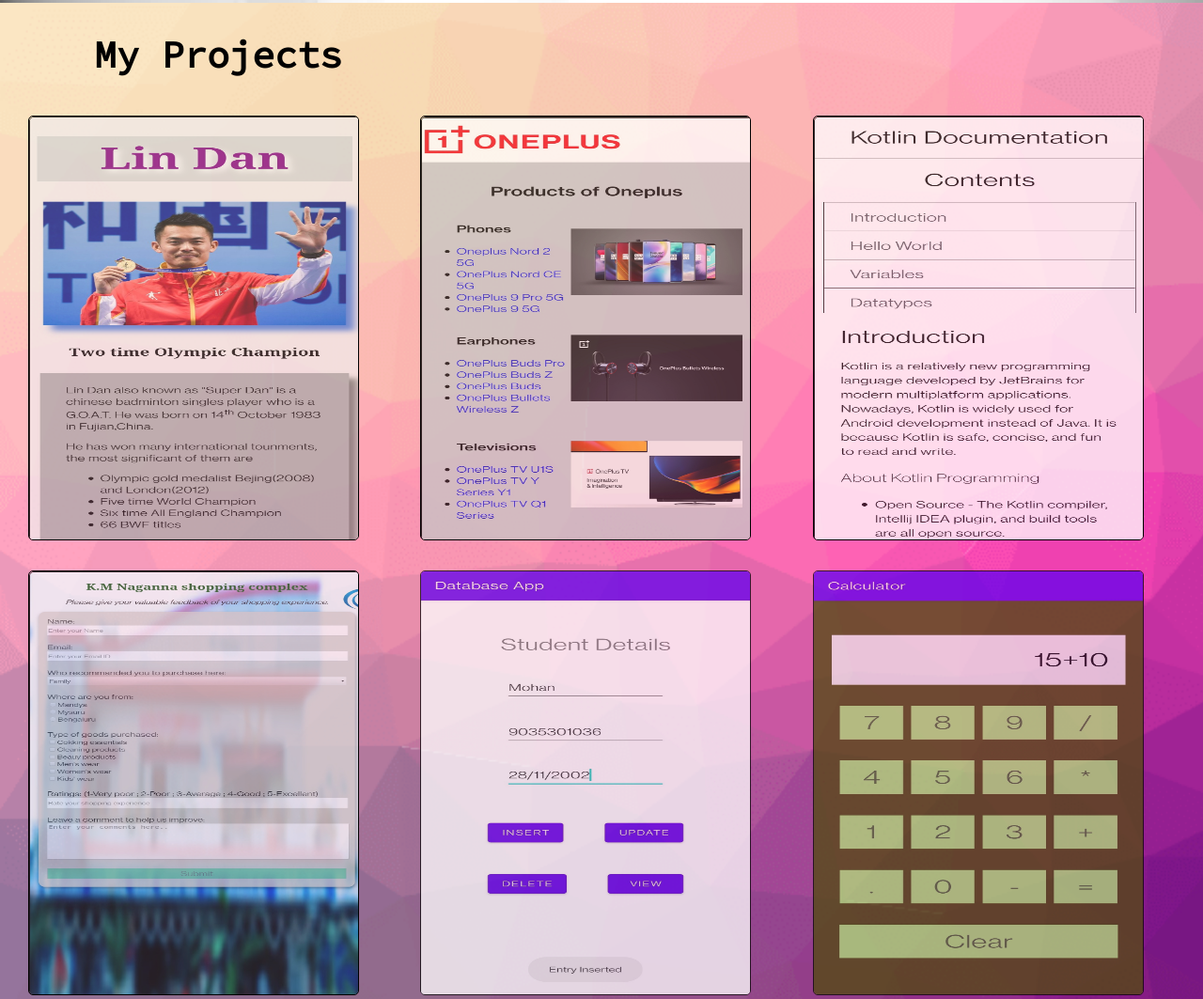
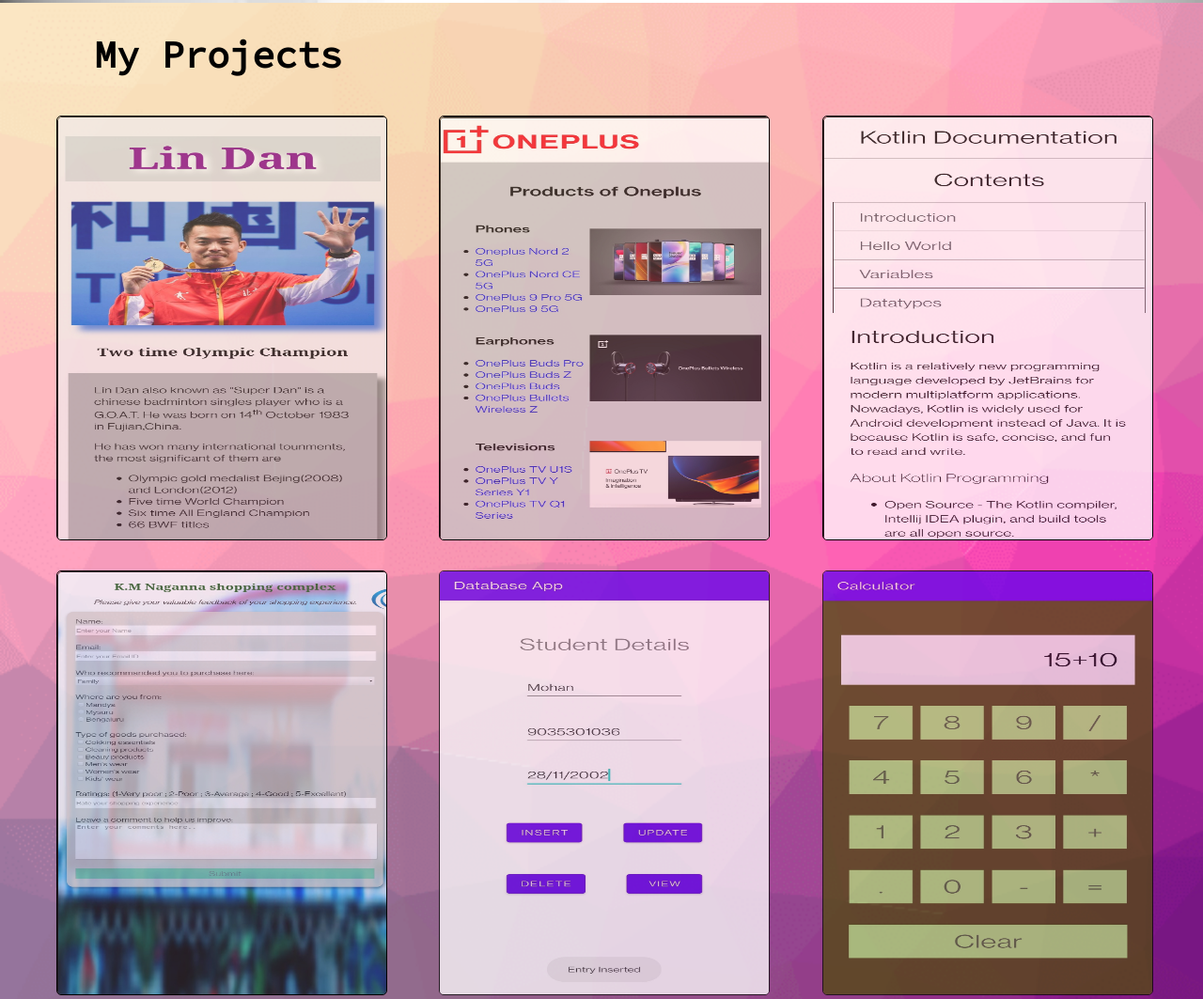
Before and after one commit to mohanhn5/personal-portfolio, a plain HTML site: page index.html in a window 1280 px wide. Shown: the part 1597-2660 px from the top of the page at 94% size. Drawn offline with Linux system fonts and the light colour scheme.

Commit message:
Updated project grid padding

```diff
--- a/design.css
+++ b/design.css
@@ -98,7 +98,7 @@ body {
     grid-template-columns: repeat(auto-fit, minmax(320px, 1fr));
     grid-gap: 2em;
     justify-content: space-evenly;
-    padding: 0px 30px 50px 30px;
+    padding: 0px 30px 50px 60px;
 }
 .project-tile a , .project-tile img {
     position: relative;
```
